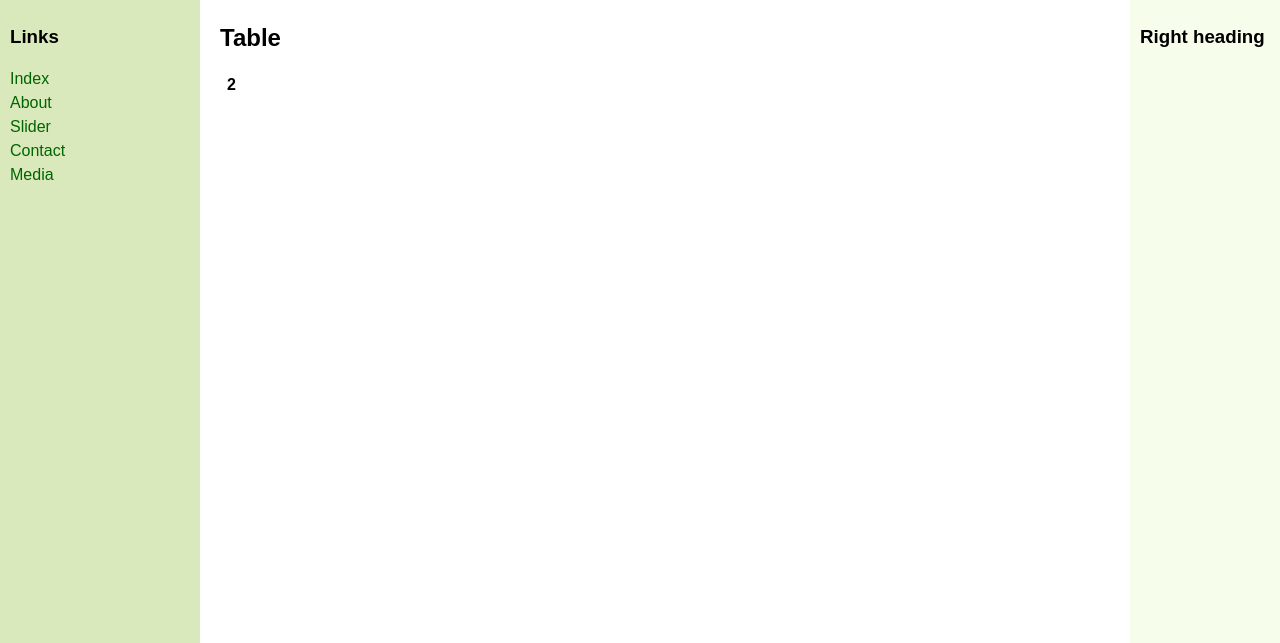
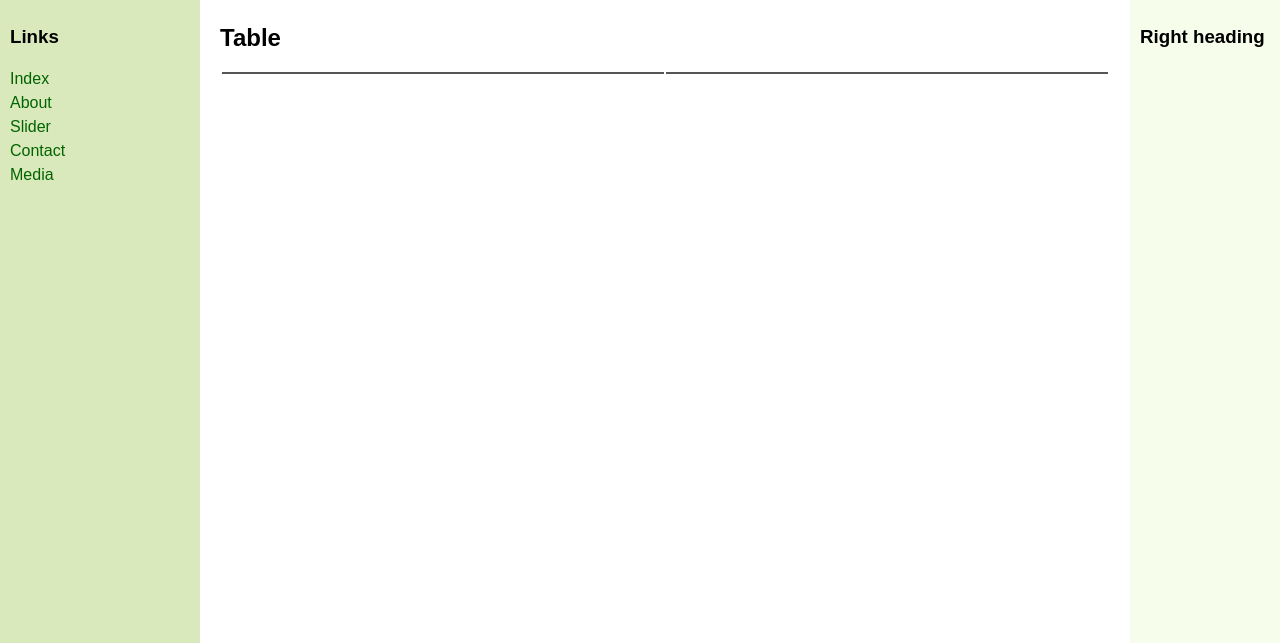
Before and after one commit to laptevARTEM/test_website, a plain HTML site: page table.html in a window 1280 px wide. Shown: the part 147-790 px from the top of the page. Drawn offline with Linux system fonts and the light colour scheme.

```diff
--- a/assets/css/style.css
+++ b/assets/css/style.css
@@ -1,3 +1,9 @@
-img{
-
+table{
+    width: 100%;
+    background: white;
+    color: white;
+    border: 1px;
 }
+th{
+    background: #555555;
+}
--- a/table.html
+++ b/table.html
@@ -4,6 +4,7 @@
     <meta http-equiv="Content-Type" content="text/html; charset=UTF-8">
     <title>3 Column Layout</title>
     <link rel="stylesheet" href="assets/css/layout.css">
+    <link rel="stylesheet" href="assets/css/style.css">
 </head>
 <body>
 <header class="header"><p>Header...</p>
@@ -15,7 +16,7 @@
             <h1>Table</h1>
             <p></p>
             <table>
-                <tr><th></th><th>2</th></tr>
+                <tr><th></th><th></th></tr>
             </table>
         </article>
     </main>
```
